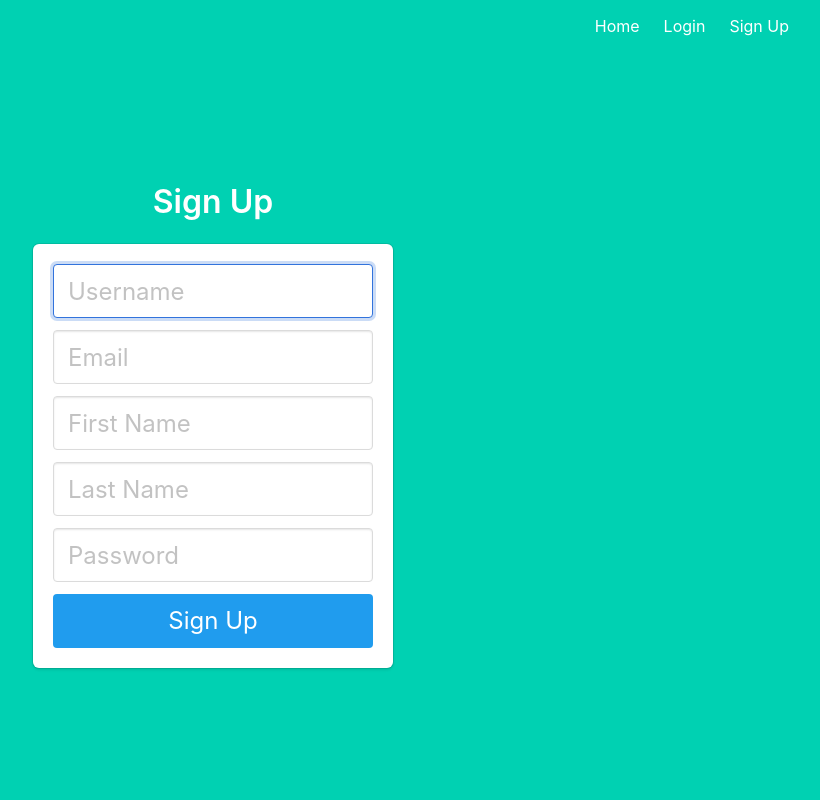
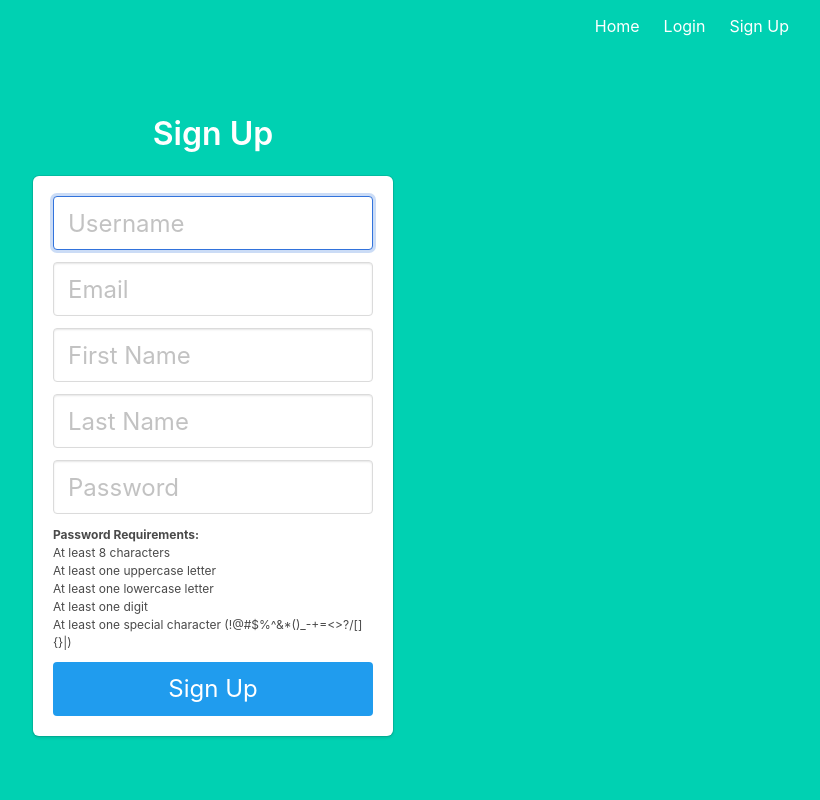
Before and after one commit to sotieno/RouteRover, a Flask app: page /auth/signup in a window 1280 px wide. Shown: the whole page, without its empty margins (427-1247 px from the left). Run offline with Flask 3, Linux system fonts and the light colour scheme.

Commit message:
Add text and CSS for password requirements

```diff
--- a/core/templates/base.html
+++ b/core/templates/base.html
@@ -7,6 +7,14 @@
     <meta name="viewport" content="width=device-width, initial-scale=1">
     <title>RouteRover</title>
     <link rel="stylesheet" href="https://cdnjs.cloudflare.com/ajax/libs/bulma/0.7.2/css/bulma.min.css" />
+    <style>
+        /* CSS for left-aligning password requirements */
+        .password-requirements {
+            text-align: left;
+            font-size: 12px;
+            margin-bottom: 10px;
+        }
+    </style>
 </head>
 
 <body>
--- a/core/templates/signup.html
+++ b/core/templates/signup.html
@@ -7,39 +7,55 @@
         {% with messages = get_flashed_messages() %}
         {% if messages %}
         <div class="notification is-danger">
-            {{ messages[0] }}. Go to <a href="{{ url_for('auth.login') }}">login page</a>.
+            {{ messages[0] }}. Refresh <a href="{{ url_for('auth.signup') }}">signup page</a>.
         </div>
         {% endif %}
         {% endwith %}
         <form method="POST" action="/auth/signup">
             <div class="field">
                 <div class="control">
-                    <input class="input is-large" type="text" name="username" placeholder="Username" autofocus="">
+                    <input class="input is-large" type="text" name="username" placeholder="Username" autofocus=""
+                        required>
                 </div>
             </div>
 
             <div class="field">
                 <div class="control">
-                    <input class="input is-large" type="email" name="email" placeholder="Email" autofocus="">
+                    <input class="input is-large" type="email" name="email" placeholder="Email" autofocus="" required>
                 </div>
             </div>
 
             <div class="field">
                 <div class="control">
-                    <input class="input is-large" type="text" name="first_name" placeholder="First Name" autofocus="">
+                    <input class="input is-large" type="text" name="first_name" placeholder="First Name" autofocus=""
+                        required>
                 </div>
             </div>
 
             <div class="field">
                 <div class="control">
-                    <input class="input is-large" type="text" name="last_name" placeholder="Last Name" autofocus="">
+                    <input class="input is-large" type="text" name="last_name" placeholder="Last Name" autofocus=""
+                        required>
                 </div>
             </div>
 
             <div class="field">
                 <div class="control">
-                    <input class="input is-large" type="password" name="password" placeholder="Password">
+                    <input class="input is-large" type="password" name="password" placeholder="Password" required
+                        aria-describedby="password-requirements">
                 </div>
+            </div>
+
+            <!-- Display password requirements -->
+            <div id="password-requirements" class="password-requirements">
+                <p class="help"><b>Password Requirements:</b></p>
+                <ul class="password-requirements">
+                    <li>At least 8 characters</li>
+                    <li>At least one uppercase letter</li>
+                    <li>At least one lowercase letter</li>
+                    <li>At least one digit</li>
+                    <li>At least one special character (!@#$%^&*()_-+=<>?/[]{}|)</li>
+                </ul>
             </div>
 
             <button class="button is-block is-info is-large is-fullwidth">Sign Up</button>
```
